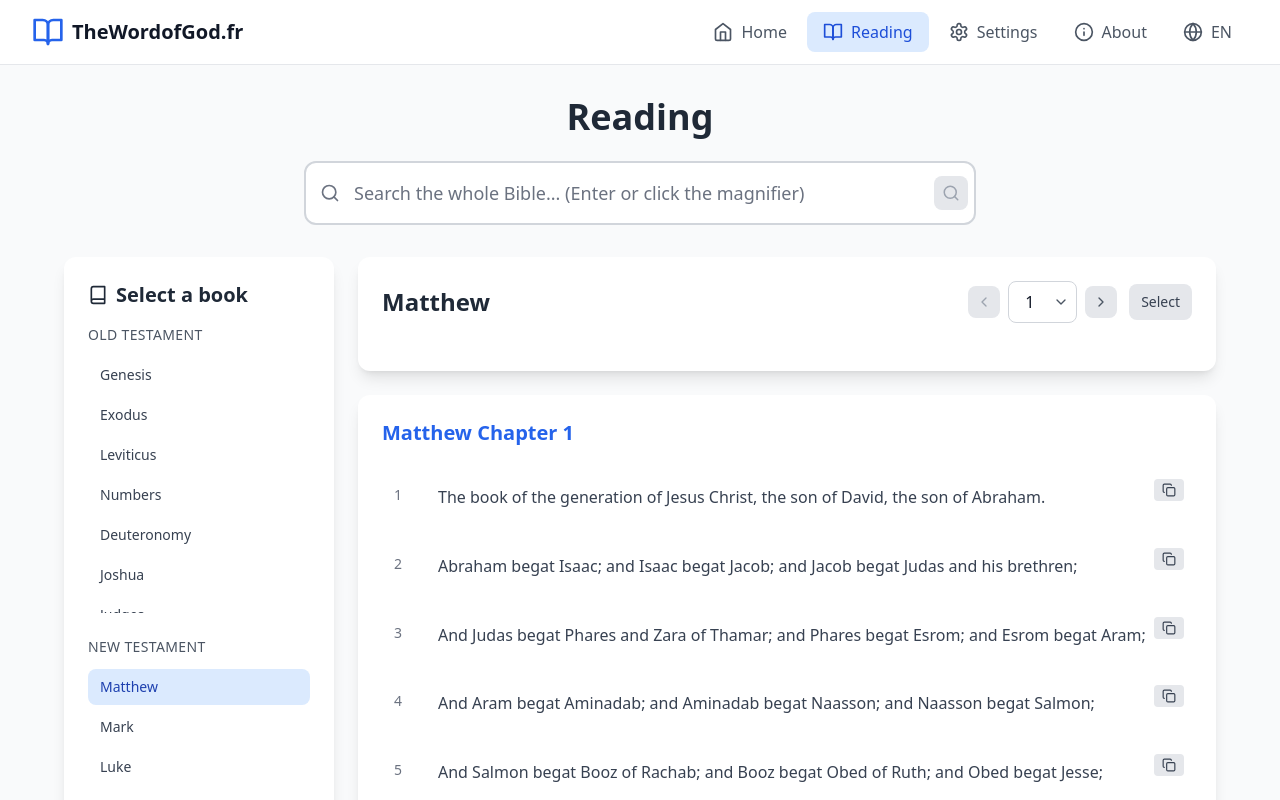
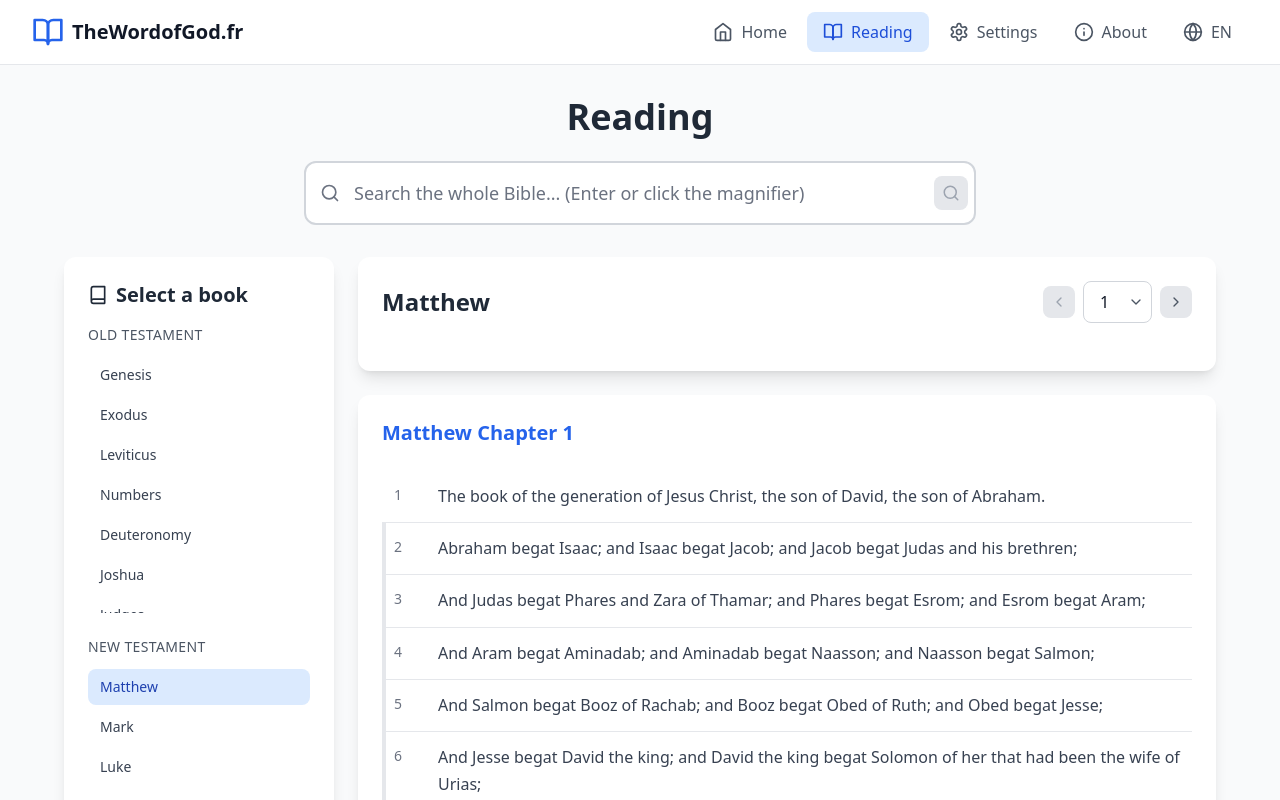
Before and after one commit to thewordofgodfr/site-par-bolt-ai, a React (Vite) app: page / in a window 1280 px wide. Both pictures are taken after a click on the button "Reading". Shown: the top 800 px of the page. Built offline with nearby package versions, Linux system fonts and the light colour scheme.

Commit message:
Update Reading.tsx

```diff
--- a/src/pages/Reading.tsx
+++ b/src/pages/Reading.tsx
@@ -33,23 +33,21 @@ export default function Reading() {
   const [showGlobalSearch, setShowGlobalSearch] = useState(false);
   const [searchLoading, setSearchLoading] = useState(false);
   const [searchHint, setSearchHint] = useState<string>('');
+  const MIN_CHARS = 2;
 
-  // Mise en évidence
+  // Mise en évidence (ex. depuis résultats)
   const [highlightedVerse, setHighlightedVerse] = useState<number | null>(null);
 
-  // Sélection multiple & copie
-  const [selectionMode, setSelectionMode] = useState<boolean>(false);
+  // Sélection simple (tap verset)
   const [selectedVerses, setSelectedVerses] = useState<number[]>([]);
   const [copiedKey, setCopiedKey] = useState<string>('');
-  const [showSelectionTip, setShowSelectionTip] = useState<boolean>(false);
 
-  // Sélecteur de livres (mobile)
+  // Sélecteur livres mobile
   const [showBookPicker, setShowBookPicker] = useState<boolean>(false);
 
   const [showRestoredNotification, setShowRestoredNotification] = useState(false);
 
   const isDark = state.settings.theme === 'dark';
-  const MIN_CHARS = 2;
 
   // ====== Chargement du chapitre ======
   const fetchChapter = async (book: BibleBook, chapterNum: number) => {
@@ -70,7 +68,6 @@ export default function Reading() {
     fetchChapter(book, 1);
     saveReadingPosition(book.name, 1);
     setShowRestoredNotification(false);
-    setSelectionMode(false);
     setSelectedVerses([]);
     setHighlightedVerse(null);
     setShowBookPicker(false);
@@ -82,7 +79,6 @@ export default function Reading() {
       fetchChapter(selectedBook, chapterNum);
       saveReadingPosition(selectedBook.name, chapterNum);
       setShowRestoredNotification(false);
-      setSelectionMode(false);
       setSelectedVerses([]);
       setHighlightedVerse(null);
     }
@@ -139,7 +135,7 @@ export default function Reading() {
     setSearchHint('');
   };
 
-  const handleVerseClick = (book: string, chapterNum: number, verseNum: number) => {
+  const handleResultClick = (book: string, chapterNum: number, verseNum: number) => {
     const bookObj = books.find(b => b.name === book);
     if (bookObj) {
       setSelectedBook(bookObj);
@@ -148,7 +144,6 @@ export default function Reading() {
       fetchChapter(bookObj, chapterNum);
       setShowGlobalSearch(false);
       saveReadingPosition(book, chapterNum);
-      setSelectionMode(false);
       setSelectedVerses([]);
     }
   };
@@ -230,7 +225,7 @@ export default function Reading() {
     }
   }, [books, selectedBook, state.readingContext]);
 
-  // Scroll + surbrillance (20s)
+  // Scroll + surbrillance (20s) quand on vient d'une recherche
   useEffect(() => {
     if (highlightedVerse !== null && chapter) {
       const id = `verse-${highlightedVerse}`;
@@ -249,18 +244,7 @@ export default function Reading() {
     }
   }, [highlightedVerse]);
 
-  // Aide sélection
-  useEffect(() => {
-    if (selectionMode) {
-      setShowSelectionTip(true);
-      const t = setTimeout(() => setShowSelectionTip(false), 3000);
-      return () => clearTimeout(t);
-    } else {
-      setShowSelectionTip(false);
-    }
-  }, [selectionMode]);
-
-  // ===== Sélection multiple & copie =====
+  // ===== Sélection par tap verset =====
   const toggleSelectVerse = (num: number) => {
     setSelectedVerses(prev => (prev.includes(num) ? prev.filter(n => n !== num) : [...prev, num]));
   };
@@ -285,20 +269,6 @@ export default function Reading() {
     return parts.join(',');
   };
 
-  const copySingleVerseFromReading = async (verseNum: number) => {
-    if (!selectedBook || !chapter) return;
-    const v = chapter.verses.find(x => x.verse === verseNum);
-    if (!v) return;
-    const ref = `${getBookName(selectedBook)} ${chapter.chapter}:${v.verse}`;
-    const payload = `${ref}\n${v.verse}. ${v.text}`;
-    const ok = await copyToClipboard(payload);
-    const key = `read-${selectedBook.name}-${chapter.chapter}-${v.verse}`;
-    if (ok) {
-      setCopiedKey(key);
-      setTimeout(() => setCopiedKey(''), 1500);
-    }
-  };
-
   const copySelection = async () => {
     if (!selectedBook || !chapter || selectedVerses.length === 0) return;
     const chosen = chapter.verses
@@ -314,7 +284,6 @@ export default function Reading() {
     if (ok) {
       setCopiedKey('selection');
       setTimeout(() => setCopiedKey(''), 1500);
-      setSelectionMode(false);
       setSelectedVerses([]);
     }
   };
@@ -423,12 +392,12 @@ export default function Reading() {
                   return (
                     <div
                       key={key}
-                      onClick={() => handleVerseClick(verse.book, verse.chapter, verse.verse)}
+                      onClick={() => handleResultClick(verse.book, verse.chapter, verse.verse)}
                       className={`group relative p-4 rounded-lg border transition-all duration-200 hover:shadow-md cursor-pointer ${
                         isDark ? 'bg-gray-700 border-gray-600 hover:bg-gray-600' : 'bg-gray-50 border-gray-200 hover:bg-gray-100'
                       }`}
                     >
-                      {/* Copier — desktop/tablette (overlay) */}
+                      {/* Copier — desktop/tablette */}
                       <button
                         onClick={(e) => {
                           e.stopPropagation();
@@ -613,36 +582,13 @@ export default function Reading() {
                           <ChevronRight size={16} />
                         </button>
                       </div>
-
-                      {/* Sélection */}
-                      <button
-                        onClick={() => {
-                          setSelectionMode(v => !v);
-                          setSelectedVerses([]);
-                        }}
-                        className={`px-3 py-2 rounded-lg text-sm font-medium transition ${
-                          selectionMode
-                            ? isDark ? 'bg-yellow-600 text-white hover:bg-yellow-500' : 'bg-yellow-500 text-white hover:bg-yellow-400'
-                            : isDark ? 'bg-gray-700 text-gray-300 hover:bg-gray-600' : 'bg-gray-200 text-gray-700 hover:bg-gray-300'
-                        }`}
-                        title={state.settings.language === 'fr' ? 'Sélectionner des versets' : 'Select verses'}
-                      >
-                        {state.settings.language === 'fr' ? (selectionMode ? 'Sélection (on)' : 'Sélection') : (selectionMode ? 'Select (on)' : 'Select')}
-                      </button>
                     </div>
                   </div>
-
-                  {/* Tip sélection */}
-                  {selectionMode && showSelectionTip && (
-                    <div className={`sm:hidden mb-3 rounded-lg p-3 ${isDark ? 'bg-yellow-900/30 text-yellow-200' : 'bg-yellow-50 text-yellow-700'}`}>
-                      {state.settings.language === 'fr' ? 'Sélection active — touchez les versets pour les cocher.' : 'Selection enabled — tap verses to check them.'}
-                    </div>
-                  )}
                 </div>
               )}
 
-              {/* Barre d’action sélection — desktop/tablette */}
-              {selectionMode && selectedVerses.length > 0 && (
+              {/* Barre d’action — desktop/tablette */}
+              {selectedVerses.length > 0 && (
                 <div className={`hidden sm:flex mb-3 rounded-lg p-3 items-center justify-between ${isDark ? 'bg-gray-800 text-gray-100' : 'bg-white text-gray-800'} shadow`}>
                   <div className="text-sm">
                     {state.settings.language === 'fr'
@@ -687,86 +633,29 @@ export default function Reading() {
                       {getBookName(selectedBook!)} {t('chapter')} {chapter.chapter}
                     </h3>
 
-                    {/* ESPACEMENT RÉDUIT */}
-                    <div className="space-y-3 sm:space-y-4">
+                    {/* Resserre + fine ligne entre versets */}
+                    <div className={`divide-y ${isDark ? 'divide-gray-700' : 'divide-gray-200'}`}>
                       {chapter.verses.map((v) => {
                         const isHighlighted = highlightedVerse === v.verse;
                         const isSelected = selectedVerses.includes(v.verse);
-
-                        // Styles de sélection + surbrillance visibles
-                        const selectedBg = isSelected ? (isDark ? 'bg-blue-900/50 border-blue-500' : 'bg-blue-100 border-blue-400') : '';
+                        const selectedBg = isSelected ? (isDark ? 'bg-blue-900/40 border-blue-500' : 'bg-blue-50 border-blue-400') : '';
                         const highlightBg = isHighlighted ? (isDark ? 'bg-yellow-900/30' : 'bg-yellow-50') : '';
 
                         return (
                           <div
                             key={v.verse}
                             id={`verse-${v.verse}`}
-                            className={`relative rounded-lg px-2 py-3 transition-colors border-l-4 ${selectedBg} ${highlightBg} ${isSelected ? '' : 'border-transparent'}`}
+                            onClick={() => toggleSelectVerse(v.verse)}
+                            className={`relative cursor-pointer px-2 py-2 sm:py-3 transition-colors border-l-4 ${selectedBg} ${highlightBg} ${isSelected ? '' : 'border-transparent'}`}
                           >
-                            {/* Desktop/Tablet : bouton Copier (overlay discret) */}
-                            <button
-                              onClick={(e) => { e.stopPropagation(); copySingleVerseFromReading(v.verse); }}
-                              className={`hidden sm:inline-flex absolute right-2 top-2 text-xs rounded px-2 py-1 transition
-                                          ${isDark ? 'bg-gray-700 text-gray-200 hover:bg-gray-600' : 'bg-gray-200 text-gray-700 hover:bg-gray-300'}`}
-                              title={state.settings.language === 'fr' ? 'Copier ce verset' : 'Copy this verse'}
-                              aria-label={state.settings.language === 'fr' ? 'Copier ce verset' : 'Copy this verse'}
-                            >
-                              <CopyIcon size={14} />
-                            </button>
-
-                            {/* MOBILE : contenu */}
-                            <label
-                              className="sm:hidden flex items-start gap-2"
-                              onClick={() => { if (selectionMode) toggleSelectVerse(v.verse); }}
-                            >
-                              {selectionMode && (
-                                <input
-                                  type="checkbox"
-                                  checked={isSelected}
-                                  onChange={() => toggleSelectVerse(v.verse)}
-                                  className="h-5 w-5 rounded border-gray-400 accent-blue-600 mt-0.5"
-                                />
-                              )}
-                              <span className={`text-xs font-semibold ${isDark ? 'text-gray-400' : 'text-gray-500'} mt-0.5 flex items-center gap-1`}>
-                                {v.verse}
-                                {isSelected && <Check size={14} className={isDark ? 'text-blue-300' : 'text-blue-600'} />}
-                              </span>
-                              <div className={`${isDark ? 'text-gray-200' : 'text-gray-700'}`} style={{ fontSize: `${state.settings.fontSize}px`, lineHeight: '1.7' }}>
-                                {isHighlighted && globalSearchTerm.trim()
-                                  ? <span dangerouslySetInnerHTML={{ __html: highlightText(v.text, globalSearchTerm) }} />
-                                  : v.text}
-                              </div>
-                            </label>
-
-                            {/* MOBILE : bouton Copier sous le texte (pas d’overlay) */}
-                            <div className="sm:hidden mt-2 text-right">
-                              <button
-                                onClick={() => copySingleVerseFromReading(v.verse)}
-                                className={`${isDark ? 'bg-gray-700 text-gray-200' : 'bg-gray-200 text-gray-700'} inline-flex items-center text-xs rounded px-2 py-1`}
-                              >
-                                <CopyIcon size={14} className="mr-1" />
-                                {state.settings.language === 'fr' ? 'Copier' : 'Copy'}
-                              </button>
-                            </div>
-
-                            {/* DESKTOP/TABLETTE */}
-                            <div className="hidden sm:flex items-start gap-3">
-                              {selectionMode && (
-                                <input
-                                  type="checkbox"
-                                  checked={isSelected}
-                                  onChange={() => toggleSelectVerse(v.verse)}
-                                  className="h-5 w-5 rounded border-gray-400 accent-blue-600 mt-0.5"
-                                />
-                              )}
-
+                            <div className="flex items-start gap-3">
                               <span className={`w-8 text-sm font-medium ${isDark ? 'text-gray-400' : 'text-gray-500'} flex-shrink-0 pt-0.5 flex items-center gap-1`}>
                                 {v.verse}
                                 {isSelected && <Check size={14} className={isDark ? 'text-blue-300' : 'text-blue-600'} />}
                               </span>
 
                               <div className="flex-1">
-                                <div className={`${isDark ? 'text-gray-200' : 'text-gray-700'}`} style={{ fontSize: `${state.settings.fontSize}px`, lineHeight: '1.8' }}>
+                                <div className={`${isDark ? 'text-gray-200' : 'text-gray-700'}`} style={{ fontSize: `${state.settings.fontSize}px`, lineHeight: '1.7' }}>
                                   {isHighlighted && globalSearchTerm.trim()
                                     ? <span dangerouslySetInnerHTML={{ __html: highlightText(v.text, globalSearchTerm) }} />
                                     : v.text}
@@ -846,8 +735,8 @@ export default function Reading() {
             </div>
           )}
 
-          {/* Barre flottante (mobile) quand des versets sont cochés */}
-          {selectionMode && selectedVerses.length > 0 && (
+          {/* Barre flottante (mobile) + actions (desktop) */}
+          {selectedVerses.length > 0 && (
             <div className="sm:hidden fixed bottom-4 left-1/2 -translate-x-1/2 z-40">
               <div className={`${isDark ? 'bg-gray-800 text-gray-100' : 'bg-white text-gray-800'} shadow-lg rounded-full px-3 py-2 flex items-center space-x-2`}>
                 <button onClick={copySelection} className="inline-flex items-center px-3 py-1.5 rounded-full bg-blue-600 text-white">
```
